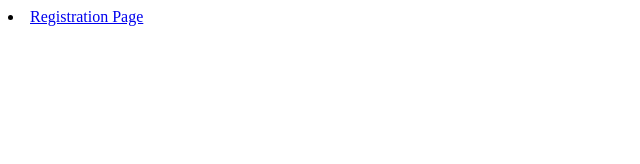
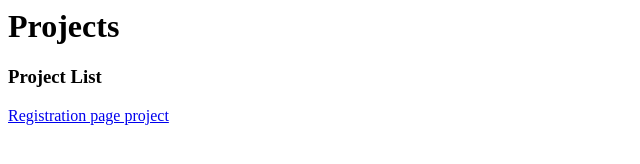
Before and after one commit to Noah12398/wd201, a website: page http-server/project.html in a window 1280 px wide. Shown: the whole page, without its empty margins (0-640 px from the left). Drawn offline with Linux system fonts and the light colour scheme.

Commit message:
secondtwo

```diff
--- a/http-server/project.html
+++ b/http-server/project.html
@@ -1 +1,11 @@
-<li><a href="/registration">Registration Page</a></li>
+<html>
+<head>
+   <meta charset="UTF-8">
+   <title>My Project</title>
+</head>
+<body>
+   <h1>Projects</h1>
+   <h3>Project List</h3>
+   <a href="/registration">Registration page project</a>
+</body>
+</html>
```
